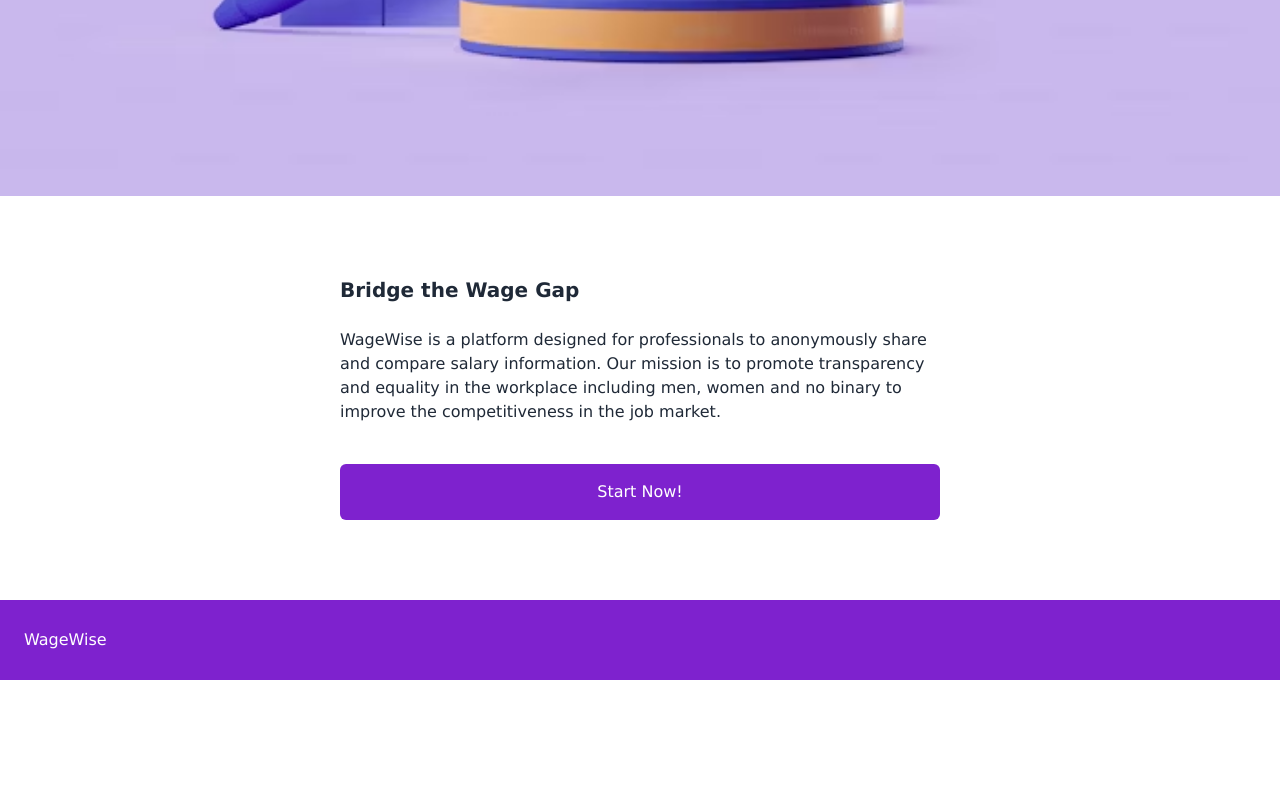
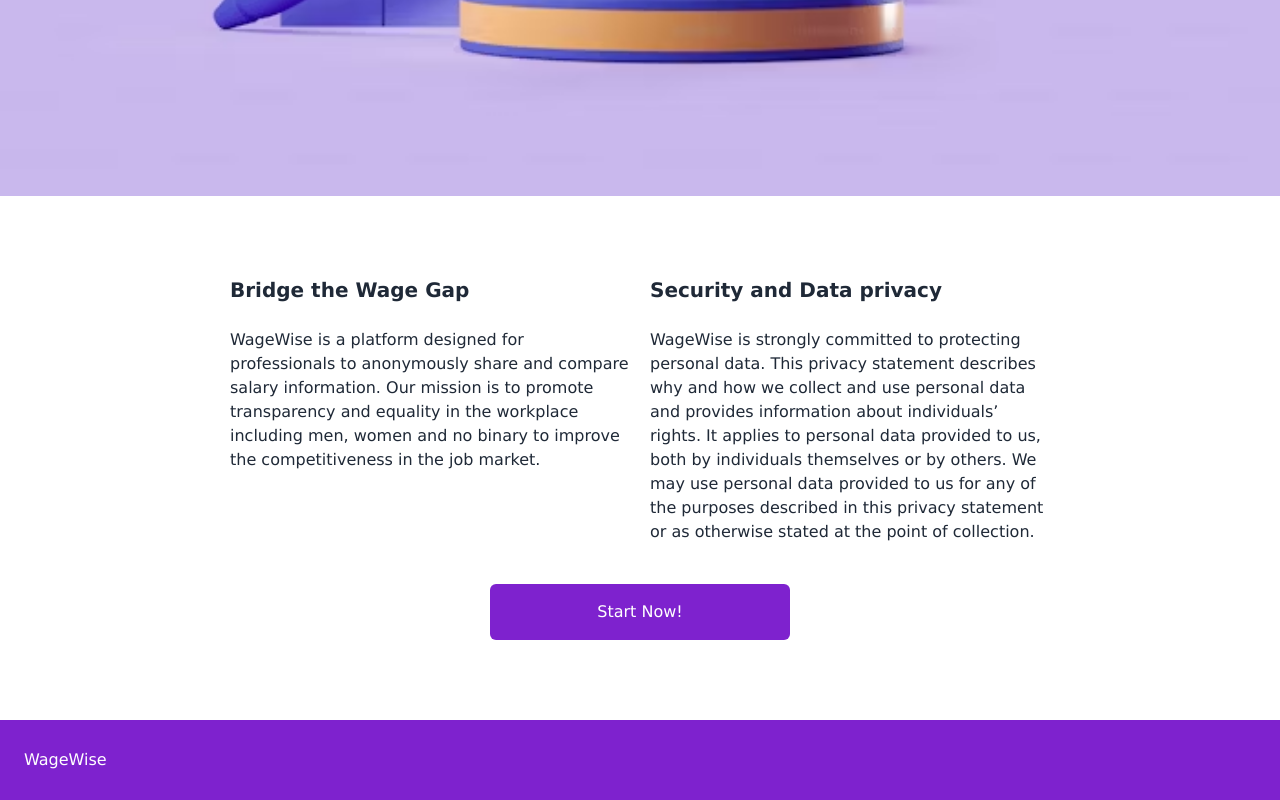
Before and after one commit to jenniredfield/salary-compare-fe, a React (Create React App) app: page / in a window 1280 px wide. Shown: the part 694-1494 px from the top of the page. Before the commit the page ends 1374 px from the top, so only its background shows below. Built offline with nearby package versions, Linux system fonts and the light colour scheme.

Commit message:
Fixed minior styling issues

```diff
--- a/src/Landing.jsx
+++ b/src/Landing.jsx
@@ -4,6 +4,7 @@ import { Button } from "./components/Button";
 import { Layout } from "./components/Layout";
 import { APP_NAME } from "./constants/constants";
 import { SlideUp } from "./components/SlideUp";
+import { ContentSection } from "./components/ContentSection";
 
 export const Landing = () => {
   const navigate = useNavigate();
@@ -20,16 +21,23 @@ export const Landing = () => {
         </SlideUp>
       </div>
       <SectionContainer>
-        <div className="flex flex-col gap-[20px] justify-center items-center">
+        <div className="flex flex-col gap-[20px] items-center w-full">
           <SlideUp>
-            <h2 className="font-bold text-xl mb-6">Bridge the Wage Gap</h2>
-            <p className="max-w-[600px]  mb-10">
-              {APP_NAME} is a platform designed for professionals to anonymously
+            <div className="flex md:flex-row flex-col justify-between gap-[20px] px-0 md:px-4  w-full">
+              <ContentSection
+                title="Bridge the Wage Gap"
+                content={` ${APP_NAME} is a platform designed for professionals to anonymously
               share and compare salary information. Our mission is to promote
               transparency and equality in the workplace including men, women
-              and no binary to improve the competitiveness in the job market.{" "}
-            </p>
-            <div>
+              and no binary to improve the competitiveness in the job market.`}
+              />
+              <ContentSection
+                title="Security and Data privacy"
+                content={`${APP_NAME} is strongly committed to protecting personal data. This privacy statement describes why and how we collect and use personal data and provides information about individuals’ rights. It applies to personal data provided to us, both by individuals themselves or by others. We may use personal data provided to us for any of the purposes described in this privacy statement or as otherwise stated at the point of collection.`}
+              />
+            </div>
+
+            <div className="max-w-[300px] mx-auto">
               <Button onClick={onClick}>Start Now!</Button>
             </div>
           </SlideUp>
--- a/src/Results.jsx
+++ b/src/Results.jsx
@@ -24,7 +24,7 @@ export const Results = () => {
     <Layout>
       <SectionContainer>
         <SlideUp>
-          <h1 className="text-[60px] text-bold">Your Results</h1>
+          <h1 className="text-[40px] text-bold text-center">Your Results</h1>
           <GaugeComponent
             value={80}
             type="radial"
--- /dev/null
+++ b/src/components/ContentSection.jsx
@@ -0,0 +1,8 @@
+export const ContentSection = ({ title, content }) => {
+  return (
+    <div className="max-w-[400px]">
+      <h2 className="font-bold text-xl mb-6">{title}</h2>
+      <p className="max-w-[600px] mb-10">{content}</p>
+    </div>
+  );
+};
--- a/src/components/Input.jsx
+++ b/src/components/Input.jsx
@@ -10,7 +10,7 @@ export const Input = ({ name, id, placeholder }) => {
       render={({ field: { onChange, onBlur, value, ref } }) => {
         return (
           <input
-            className="focus:outline-none rounded-md text-black border-2 border-black-100 pl-2 py-2 w-full mb-4 mx-auto"
+            className="focus:outline-none rounded-md text-black border-2 border-black-100 pl-2 py-4 w-full mb-4 mx-auto text-[18px]"
             onChange={onChange}
             placeholder={placeholder}
             id={id}
--- a/src/components/Select.jsx
+++ b/src/components/Select.jsx
@@ -10,7 +10,7 @@ export const Select = ({ name, id, placeholder, options }) => {
       render={({ field: { onChange, onBlur, value, ref } }) => {
         return (
           <select
-            className="focus:outline-none rounded-md text-black border-2 border-black-100 pl-2 py-2 w-full mb-4"
+            className="focus:outline-none rounded-md text-black border-2 border-black-100 pl-2 py-4 w-full mb-4"
             onChange={onChange}
             value={value}
           >
```
